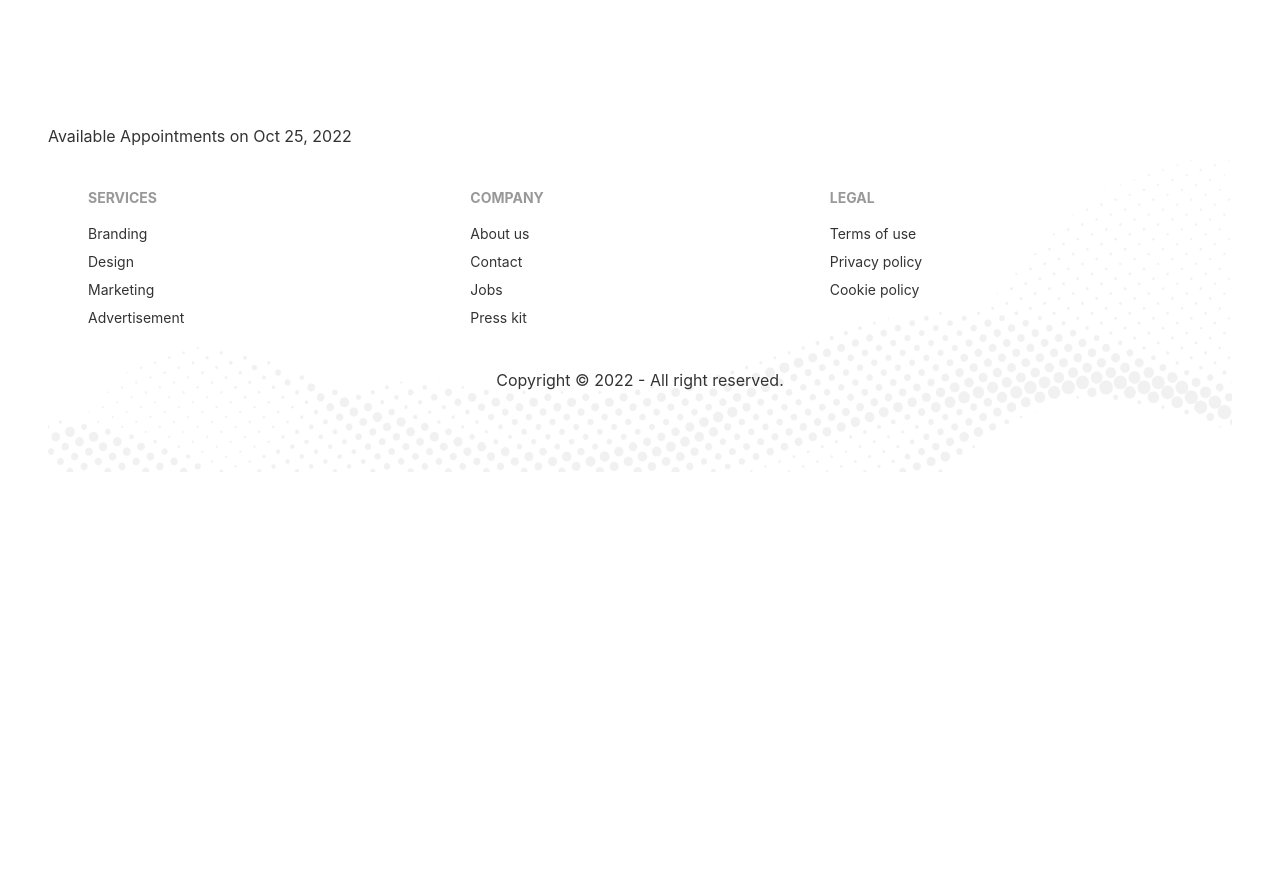
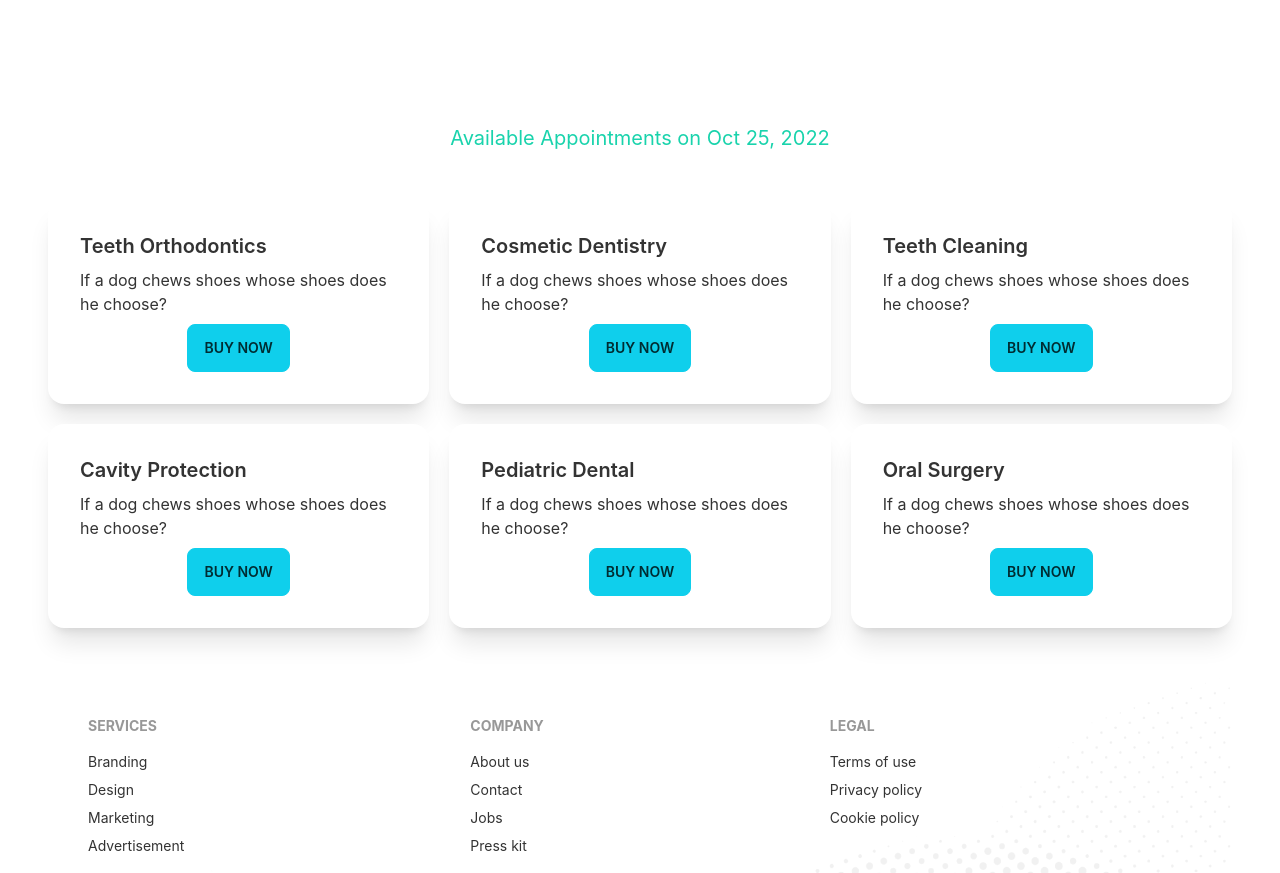
Before and after one commit to rimonhossain12/new-doctors-portal-client-1, a React (Create React App) app: page /appointment in a window 1280 px wide. Shown: the part 740-1613 px from the top of the page. Before the commit the page ends 1212 px from the top, so only its background shows below. Built offline with nearby package versions, Linux system fonts and the light colour scheme.

Commit message:
show all the datafrom local computer

```diff
--- /dev/null
+++ b/public/services.json
@@ -0,0 +1,57 @@
+[
+    {
+      "_id": 1,
+      "name": "Teeth Orthodontics",
+      "slots": [
+        "08.00 AM - 08.30 AM",
+        "08.30 AM - 09.00 AM",
+        "09.00 AM - 9.30 AM",
+        "09.30 AM - 10.00 AM",
+        "10.00 AM - 10.30 AM",
+        "10.30 AM - 11.00 AM"
+      ]
+    },
+    {
+      "_id": 2,
+      "name": "Cosmetic Dentistry",
+      "slots": [
+        "09.00 AM - 9.30 AM",
+        "09.30 AM - 10.00 AM",
+        "10.00 AM - 10.30 AM",
+        "10.30 AM - 11.00 AM"
+      ]
+    },
+    {
+      "_id": 3,
+      "name": "Teeth Cleaning",
+      "slots": []
+    },
+    {
+      "_id": 4,
+      "name": "Cavity Protection",
+      "slots": [
+        "10.00 AM - 10.30 AM",
+        "10.30 AM - 11.00 AM"
+      ]
+    },
+    {
+      "_id": 5,
+      "name": "Pediatric Dental",
+      "slots": [
+        "08.30 AM - 09.00 AM",
+        "09.00 AM - 9.30 AM",
+        "09.30 AM - 10.00 AM",
+        "10.00 AM - 10.30 AM",
+        "10.30 AM - 11.00 AM"
+      ]
+    },
+    {
+      "_id": 6,
+      "name": "Oral Surgery",
+      "slots": [
+        "09.30 AM - 10.00 AM",
+        "10.00 AM - 10.30 AM",
+        "10.30 AM - 11.00 AM"
+      ]
+    }
+  ]
--- a/src/Pages/Appointment/AvailableAppointments.js
+++ b/src/Pages/Appointment/AvailableAppointments.js
@@ -1,11 +1,28 @@
 import React from 'react';
 import format from 'date-fns/format';
+import { useState, useEffect } from 'react';
+import Service from './Service';
+
 
 const AvailableAppointments = ({ date }) => {
+    const [services, setServices] = useState([]);
+
+    useEffect(() => {
+        fetch('services.json')
+            .then(res => res.json())
+            .then(data => setServices(data))
+    }, [])
     return (
         <div>
-            Available Appointments on {format(date, 'PP')}
-
+            <h4 className='text-xl text-secondary text-center hover:underline'>Available Appointments on {format(date, 'PP')}</h4>
+            <div className='grid sm:grid-cols-1 md:grid-cols-2 lg:grid-cols-3 gap-5 py-12'>
+                {
+                    services.map(service => <Service
+                        key={service._id}
+                        service={service}
+                    />)
+                }
+            </div>
         </div>
     );
 };
--- /dev/null
+++ b/src/Pages/Appointment/Service.js
@@ -0,0 +1,18 @@
+import React from 'react';
+
+const Service = ({ service }) => {
+    const { name, slot } = service;
+    return (
+        <div className="card lg:max-w-96 bg-base-100 shadow-xl">
+            <div className="card-body">
+                <h2 className="card-title">{name}</h2>
+                <p>If a dog chews shoes whose shoes does he choose?</p>
+                <div className="card-actions justify-center">
+                    <button className="btn btn-primary">Buy Now</button>
+                </div>
+            </div>
+        </div>
+    );
+};
+
+export default Service;
```
